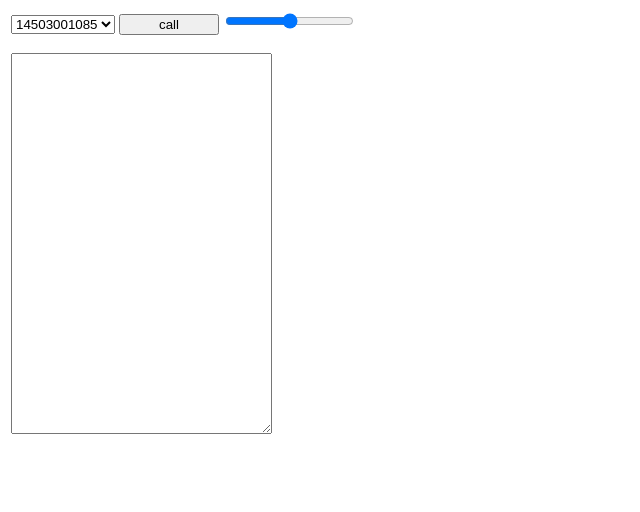
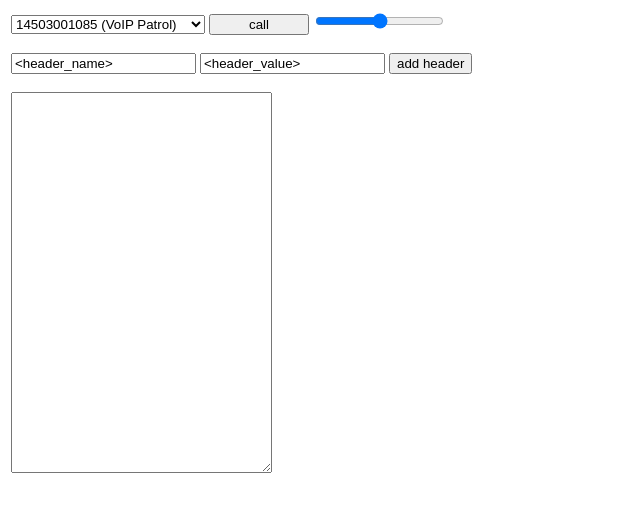
Before and after one commit to flowroute/jssip_client, a plain HTML site: page fr.html in a window 1280 px wide. Shown: the whole page, without its empty margins (0-640 px from the left). Drawn offline with Linux system fonts and the light colour scheme.

Commit message:
adding headers

```diff
--- a/fr.html
+++ b/fr.html
@@ -7,16 +7,31 @@
 		var fr_email = 'nobody@nowhere.void';
 		var fr_pop = 'us_east_va';
 	</script>
-	<script src="https://media.castmm.com/include/cmm/fr/fr.js" type="text/javascript"></script>
+	<script src="https://ext.webrtc.fl.gg/js/fr.js" type="text/javascript"></script>
+	<script>
+		function myFunction2AddHeader() {
+			alert("dsada");
+			var hname = document.getElementById("headerName").value;
+			var hvalue = document.getElementById("headerValue").value;
+			fr_add_header(hname, hvalue);
+		}
+	</script>
 </head>
 <body>
 	<table><tr><td>
-	<select id ="did_list" name="did_list" onmousedown="this.value='';" onchange="fr_set_param('did', this.value);">
-		<option value='14503001085'>14503001085</option>
-		<option value='12012673228'>12012673228</option>
+	<select id ="did_list" name="did_list" onchange="fr_set_param('did', this.value);">
+		<option value='14503001085'>14503001085 (VoIP Patrol)</option>
+		<option value='12012673228'>12012673228 (Julien Mobile)</option>
+		<option value='13125867146'>13125867146 (FreeSwitch)</option>
 	</select>
 	<button id="fr_bt_call" style="width:100px;">call</button>
 	<input id="fr_vol_control" type="range"></input>
+	<br><br>
+
+	<input type="text" id="headerName" value="<header_name>"/>
+	<input type="text" id="headerValue" value="<header_value>"/>
+	<button onclick="myFunction2AddHeader();">add header</button>
+
 	<br><br>
 	<textarea rows="25" cols="30" id="fr_session_status"></textarea>
 	</td></tr><table>
```
Also changed, not shown: fr.js (+4 -4 lines).
